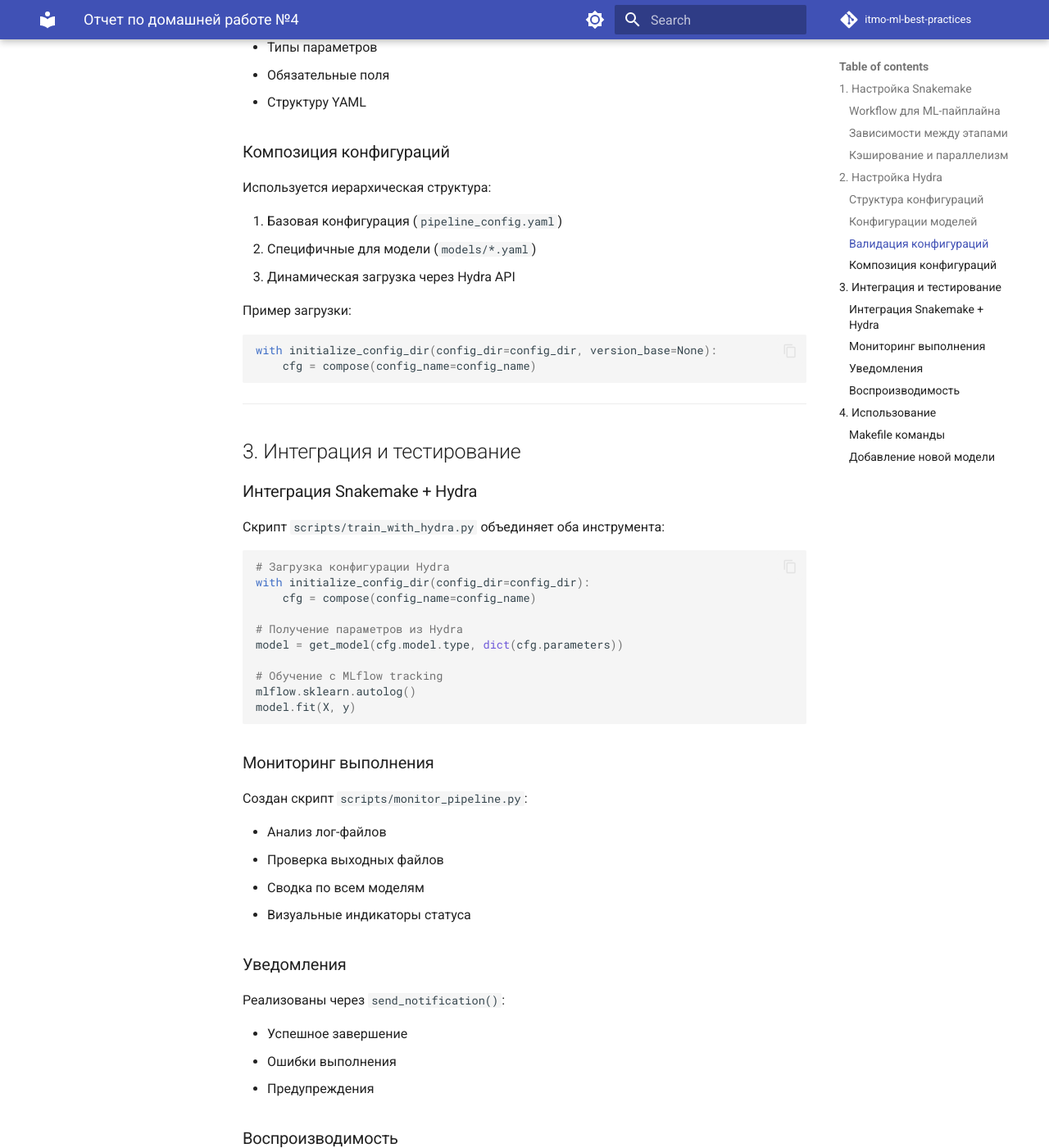
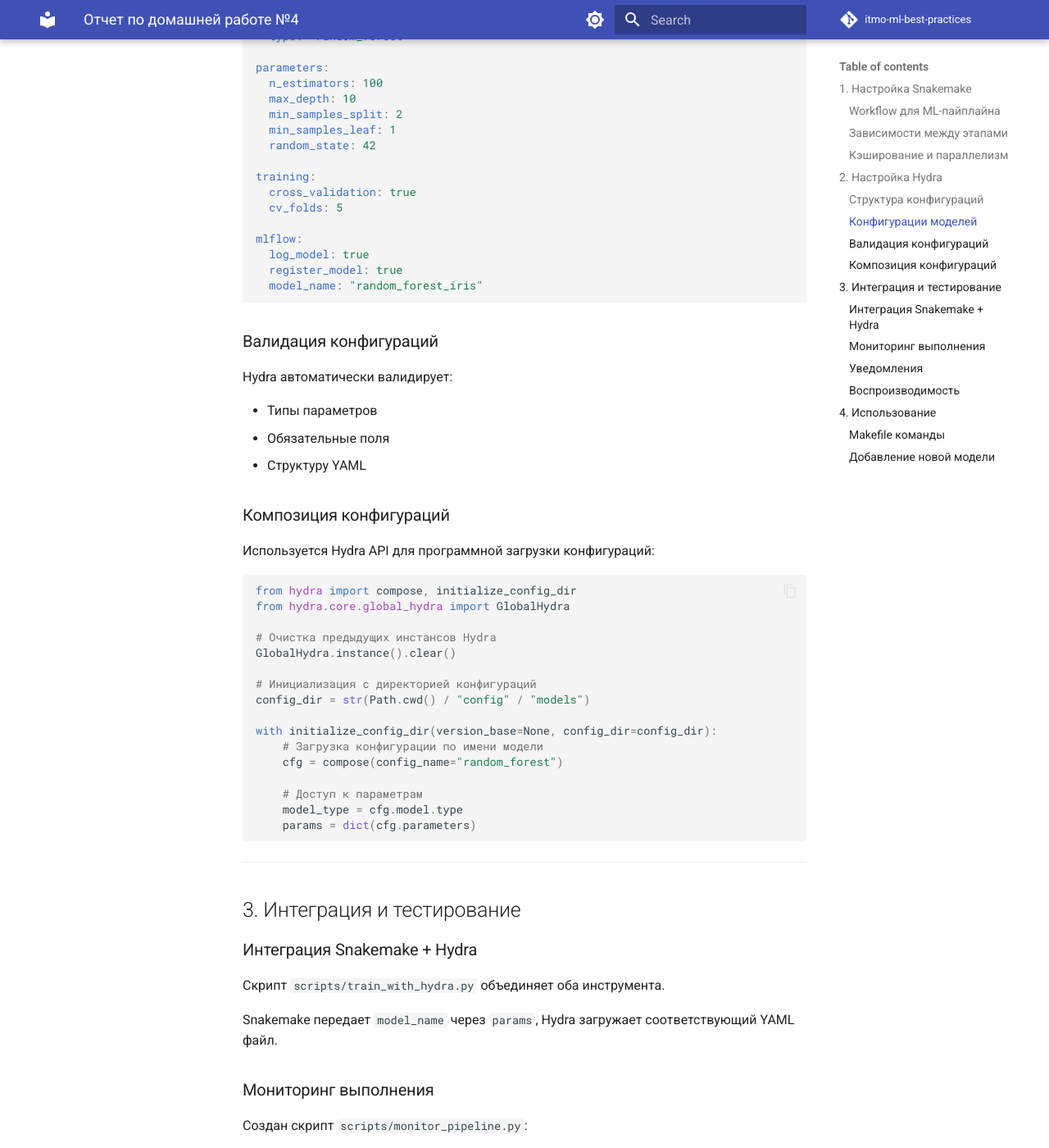
Before and after one commit to vladimir-skvortsov/itmo-ml-best-practices, an MkDocs documentation site: the page built from docs/hw4/REPORT.md, in a window 1280 px wide and 1400 px high, scrolled down 2411 px. Shown: the whole window at 82% size. Built offline with MkDocs 1.6.1 and Material for MkDocs 9.7.7, drawn with Linux system fonts in a browser that asks for light colours; comment, search, counter and statistics services are not loaded; some of the changed text lies outside the part shown.

Commit message:
feat: add parallel execution demonstration image and update REPORT.md with Hydra configuration details

````diff
--- a/docs/hw4/REPORT.md
+++ b/docs/hw4/REPORT.md
@@ -60,6 +60,12 @@
 snakemake --cores all
 ```
 
+**Демонстрация параллельного выполнения:**
+
+![Parallel execution](parallel-execution.png)
+
+На скриншоте видно, что 4 модели (logistic_regression, random_forest, gradient_boosting, svm) обучаются параллельно после этапа prepare_data.
+
 ---
 
 ## 2. Настройка Hydra
@@ -112,17 +118,25 @@
 
 ### Композиция конфигураций
 
-Используется иерархическая структура:
-
-1. Базовая конфигурация (`pipeline_config.yaml`)
-2. Специфичные для модели (`models/*.yaml`)
-3. Динамическая загрузка через Hydra API
-
-Пример загрузки:
+Используется Hydra API для программной загрузки конфигураций:
 
 ```python
-with initialize_config_dir(config_dir=config_dir, version_base=None):
-    cfg = compose(config_name=config_name)
+from hydra import compose, initialize_config_dir
+from hydra.core.global_hydra import GlobalHydra
+
+# Очистка предыдущих инстансов Hydra
+GlobalHydra.instance().clear()
+
+# Инициализация с директорией конфигураций
+config_dir = str(Path.cwd() / "config" / "models")
+
+with initialize_config_dir(version_base=None, config_dir=config_dir):
+    # Загрузка конфигурации по имени модели
+    cfg = compose(config_name="random_forest")
+
+    # Доступ к параметрам
+    model_type = cfg.model.type
+    params = dict(cfg.parameters)
 ```
 
 ---
@@ -131,20 +145,9 @@
 
 ### Интеграция Snakemake + Hydra
 
-Скрипт `scripts/train_with_hydra.py` объединяет оба инструмента:
+Скрипт `scripts/train_with_hydra.py` объединяет оба инструмента.
 
-```python
-# Загрузка конфигурации Hydra
-with initialize_config_dir(config_dir=config_dir):
-    cfg = compose(config_name=config_name)
-
-# Получение параметров из Hydra
-model = get_model(cfg.model.type, dict(cfg.parameters))
-
-# Обучение с MLflow tracking
-mlflow.sklearn.autolog()
-model.fit(X, y)
-```
+Snakemake передает `model_name` через `params`, Hydra загружает соответствующий YAML файл.
 
 ### Мониторинг выполнения
 
````
Also changed, not shown: docs/hw4/parallel-execution.png (added), 1 other file.
